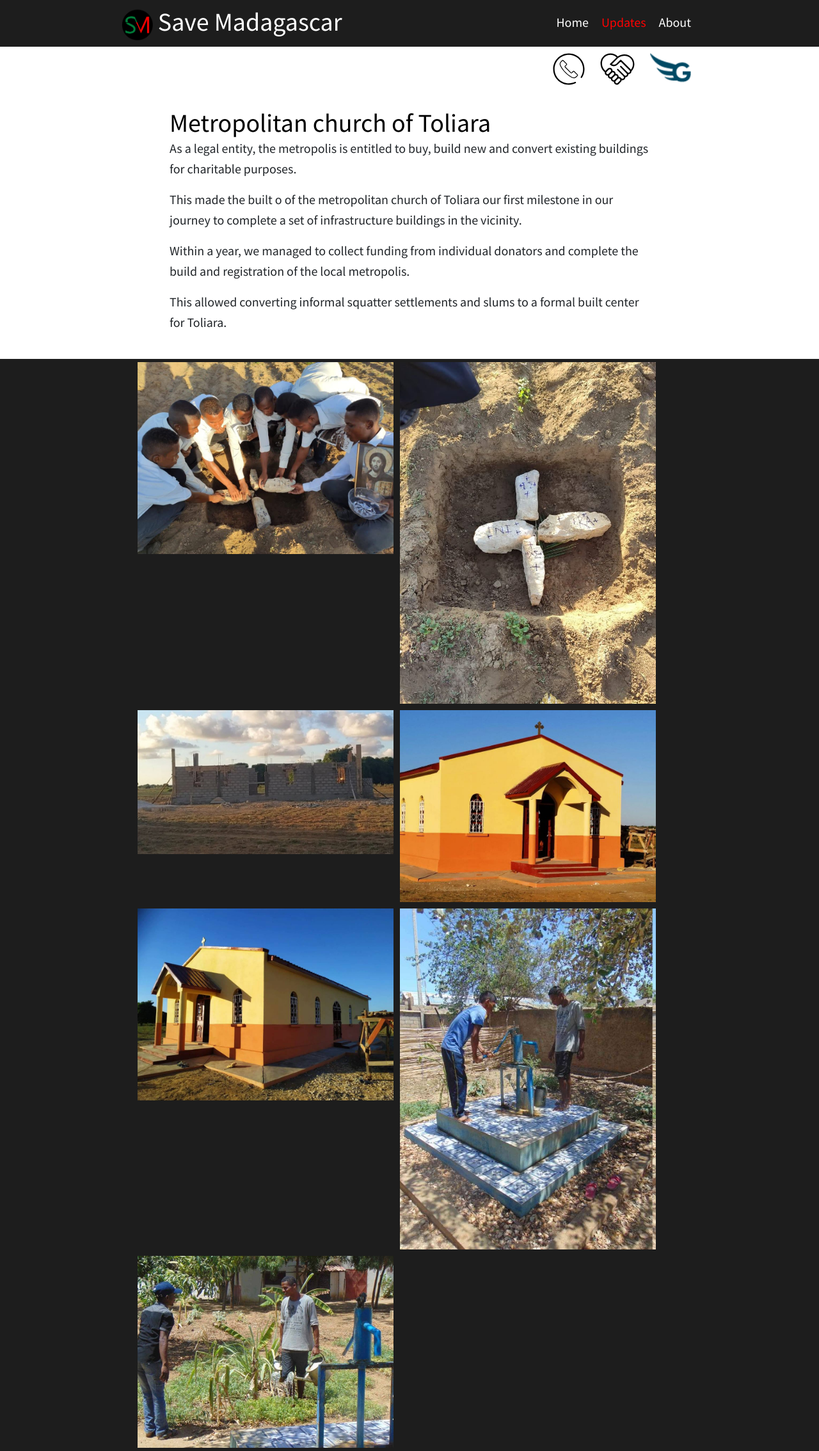
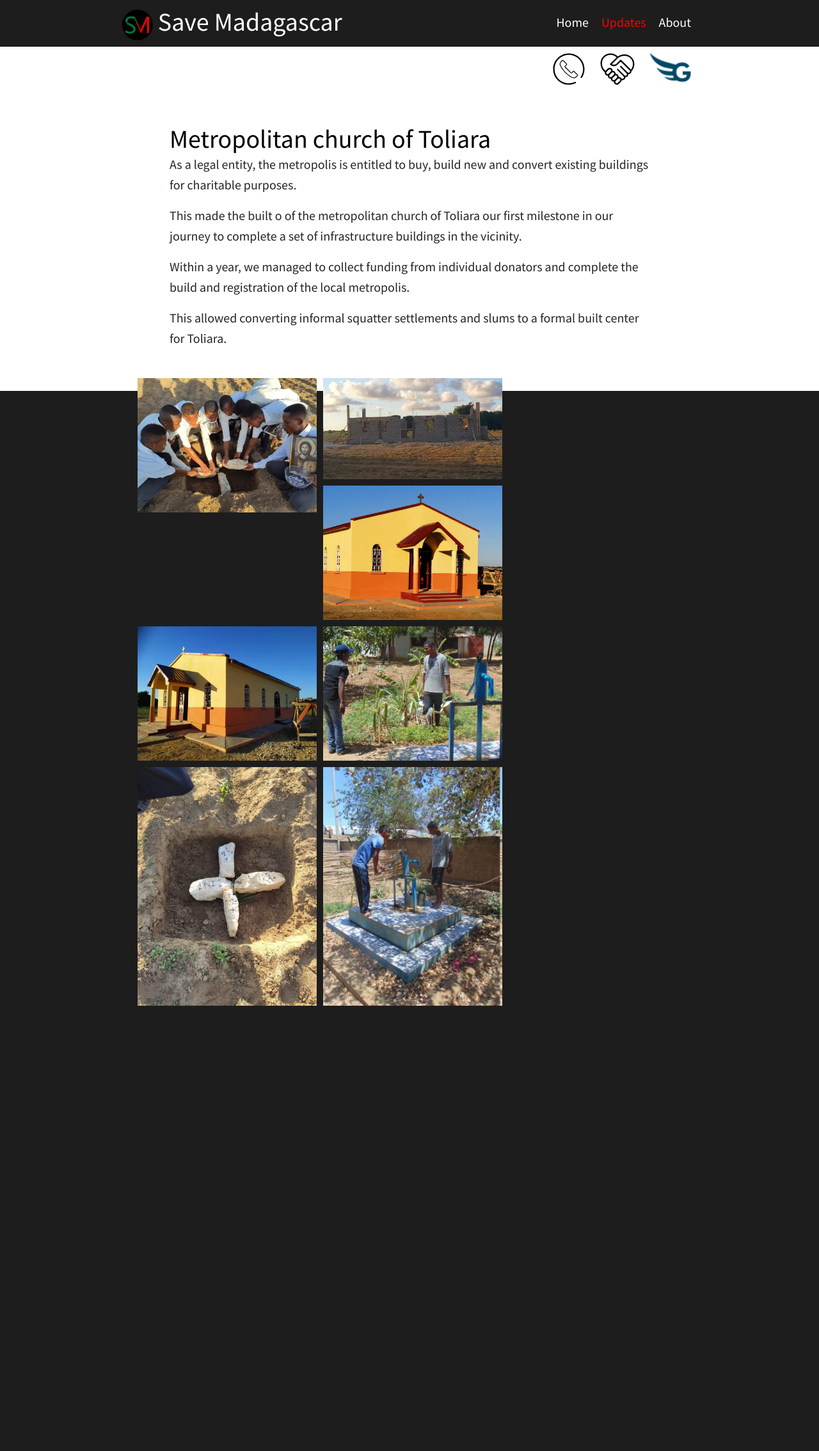
Before and after one commit to at07cm1/smadagascar_site, a Jekyll site: the page built from updates.html, in a window 1280 px wide. Shown: the whole page at 64% size. Built offline with Jekyll 4.4.1, drawn with Linux system fonts in a browser that asks for light colours; after the commit the page ends 1577 px from its top, so only the background shows below that.

Commit message:
gallery layout update

```diff
--- a/css/style.css
+++ b/css/style.css
@@ -328,7 +328,7 @@ a.badgeToDecorate {
 div.gallery {
   margin: 5px;
   float: left;
-  width: 400px;
+  width: 280px;
 }
 
 div.gallery img {
--- a/index.html
+++ b/index.html
@@ -32,7 +32,7 @@ navigation_weight: 1
 	<hr>
 </div>
 <div class="container">
-	<div class="blog-posts">
+	<div class="blog-posts spacing">
 		<h1>Updates:</h1>
 		{% for post in site.posts %}
 			{% if post.category == "Updates" %}
--- a/updates.html
+++ b/updates.html
@@ -5,7 +5,7 @@ navigation_weight: 2
 ---
 
 <div class="container">
-	<div class="blog-posts">
+	<div class="blog-posts spacing">
 		{% for post in site.posts %}
 			{% if post.category == "Updates" %}
 				<div class="blog-post spacing">
```
Also changed, not shown: _posts/updates/2018-01-01-metropolitan_church_of_Toliara.md (+2 -2 lines).
